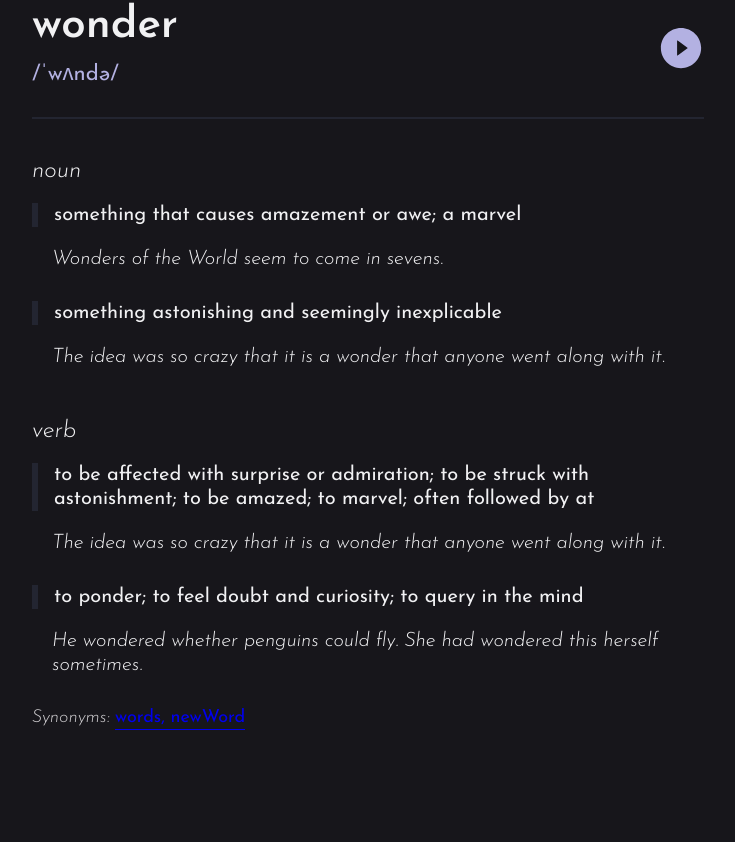
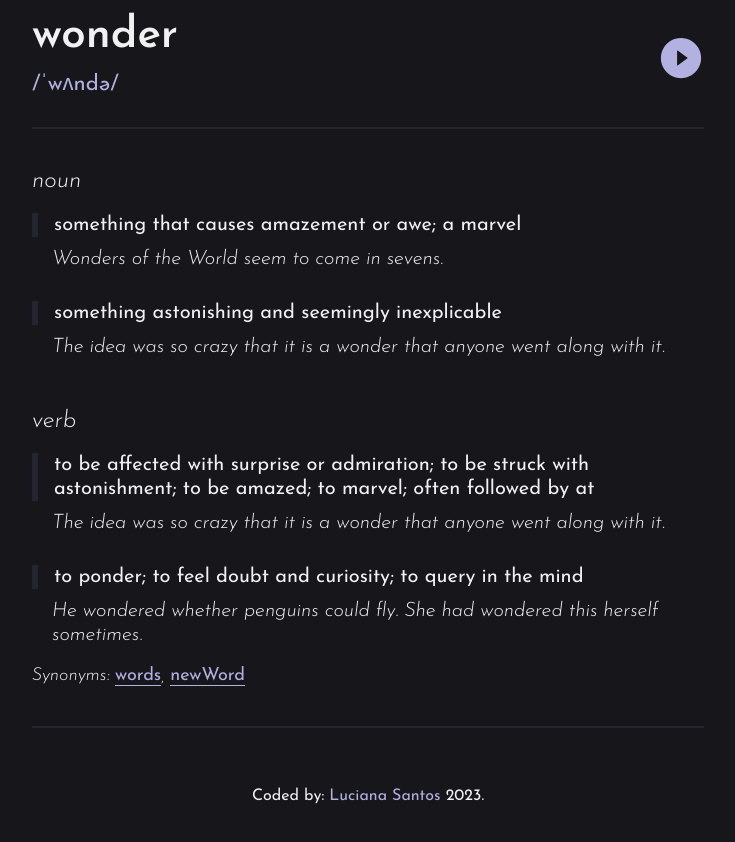
Before and after one commit to Luciana-Santos/wonderwords, a React (Vite) app: page / in a window 1280 px wide. Shown: the part 208-1050 px from the top of the page, without its empty margins (272-1007 px from the left). Built offline with nearby package versions, Linux system fonts and the light colour scheme; a web font is replaced by a local one.

Commit message:
footer added

```diff
--- a/src/App.tsx
+++ b/src/App.tsx
@@ -1,5 +1,6 @@
 import { useContext } from 'react';
 import { ThemeProvider } from 'styled-components';
+import Footer from './components/Footer/Footer';
 import Header from './components/Header/Header';
 import Main from './components/Main/Main';
 import { Container, GlobalStyles } from './GlobalStyled';
@@ -14,6 +15,7 @@ const App = () => {
       <Container>
         <Header />
         <Main />
+        <Footer />
       </Container>
     </ThemeProvider>
   );
--- /dev/null
+++ b/src/components/Footer/Footer.styled.ts
@@ -0,0 +1,11 @@
+import styled from 'styled-components';
+
+export const FooterStyled = styled.footer`
+  padding-block: 16px;
+  text-align: center;
+  color: ${({ theme }) => theme.colors.text};
+
+  a {
+    color: ${({ theme }) => theme.colors.accent};
+  }
+`;
--- /dev/null
+++ b/src/components/Footer/Footer.tsx
@@ -0,0 +1,13 @@
+import { FooterStyled } from './Footer.styled';
+
+const Footer = () => {
+  return (
+    <FooterStyled>
+      <p>
+        Coded by: <a href="https://github.com/Luciana-Santos">Luciana Santos</a>{' '}
+        2023.
+      </p>
+    </FooterStyled>
+  );
+};
+export default Footer;
--- a/src/components/Header/Header.tsx
+++ b/src/components/Header/Header.tsx
@@ -8,7 +8,7 @@ const Header = () => {
     <HeaderStyled>
       <Logo>
         <LogoIcon />
-        <span>WonderWords</span>
+        <span>WonderWord</span>
       </Logo>
       <ActionContainer>
         <FontSelection />
--- a/src/components/Main/Main.styled.ts
+++ b/src/components/Main/Main.styled.ts
@@ -2,4 +2,6 @@ import styled from 'styled-components';
 
 export const MainStyled = styled.main`
   padding-block: 40px;
+  display: grid;
+  gap: 30px;
 `;
--- a/src/components/WordSection/WordSection.styled.ts
+++ b/src/components/WordSection/WordSection.styled.ts
@@ -2,7 +2,8 @@ import { AiFillPlayCircle } from 'react-icons/ai';
 import styled from 'styled-components';
 
 export const WordSectionStyled = styled.section`
-  padding-block: 60px;
+  padding-block: 40px 20px;
+  border-bottom: 2px solid ${({ theme }) => theme.colors.secondary};
 `;
 
 export const WordSectionHeader = styled.header`
@@ -47,7 +48,7 @@ export const WordClass = styled.h4`
 
 export const WordDefinitionContainer = styled.div`
   display: grid;
-  gap: 20px;
+  gap: 10px;
   margin-bottom: 20px;
 `;
 
@@ -73,11 +74,13 @@ export const SynonymsContainer = styled.div``;
 export const SynonymsWords = styled.h5`
   font-size: 18px;
   font-style: italic;
+  color: ${({ theme }) => theme.colors.text};
 
   a {
     font-weight: 400;
     font-style: normal;
-    padding-block: 2px;
+    font-weight: 400;
     border-bottom: 1px solid;
+    color: ${({ theme }) => theme.colors.accent};
   }
 `;
--- a/src/components/WordSection/WordSection.tsx
+++ b/src/components/WordSection/WordSection.tsx
@@ -65,7 +65,7 @@ const WordSection = () => {
           </TextExemple>
 
           <SynonymsWords>
-            Synonyms: <a href="#">words, newWord</a>
+            Synonyms: <a href="#">words</a>, <a href="#">newWord</a>
           </SynonymsWords>
         </WordDefinitionContainer>
       </WordMeaning>
```
